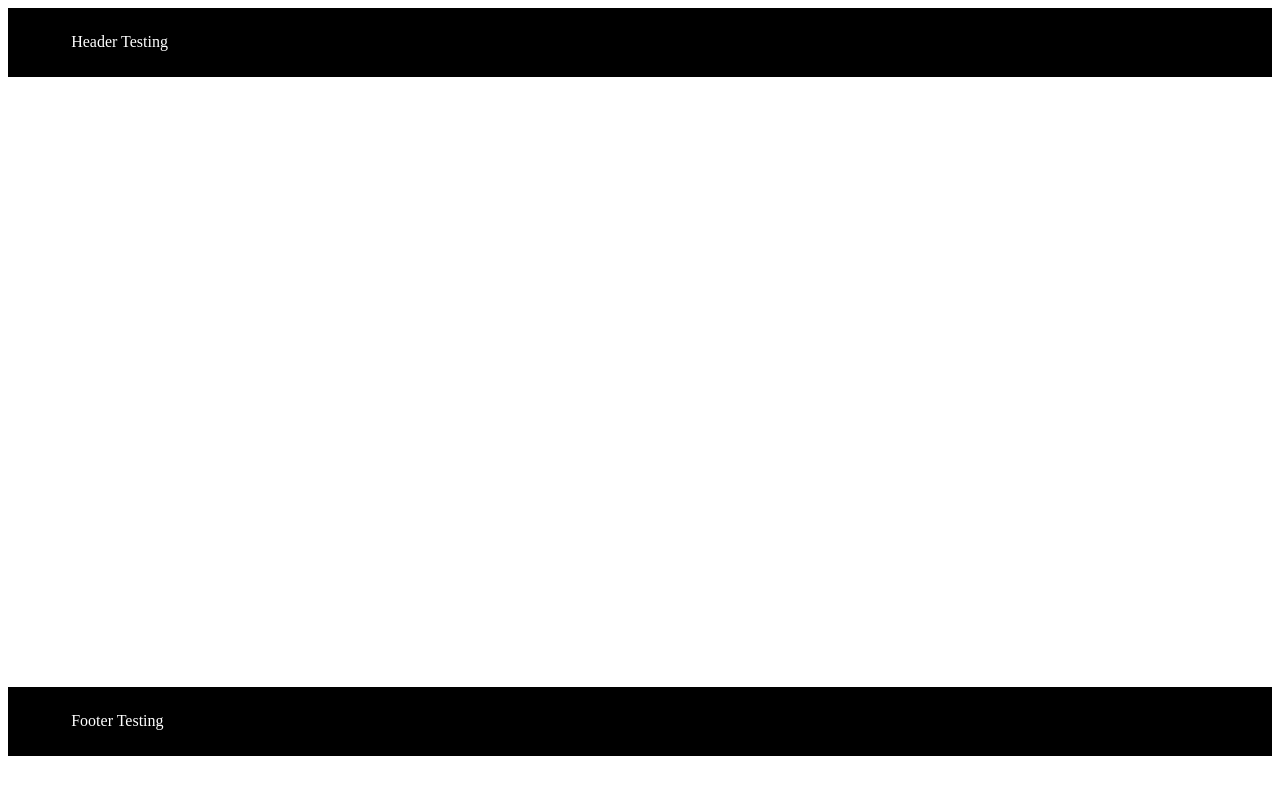
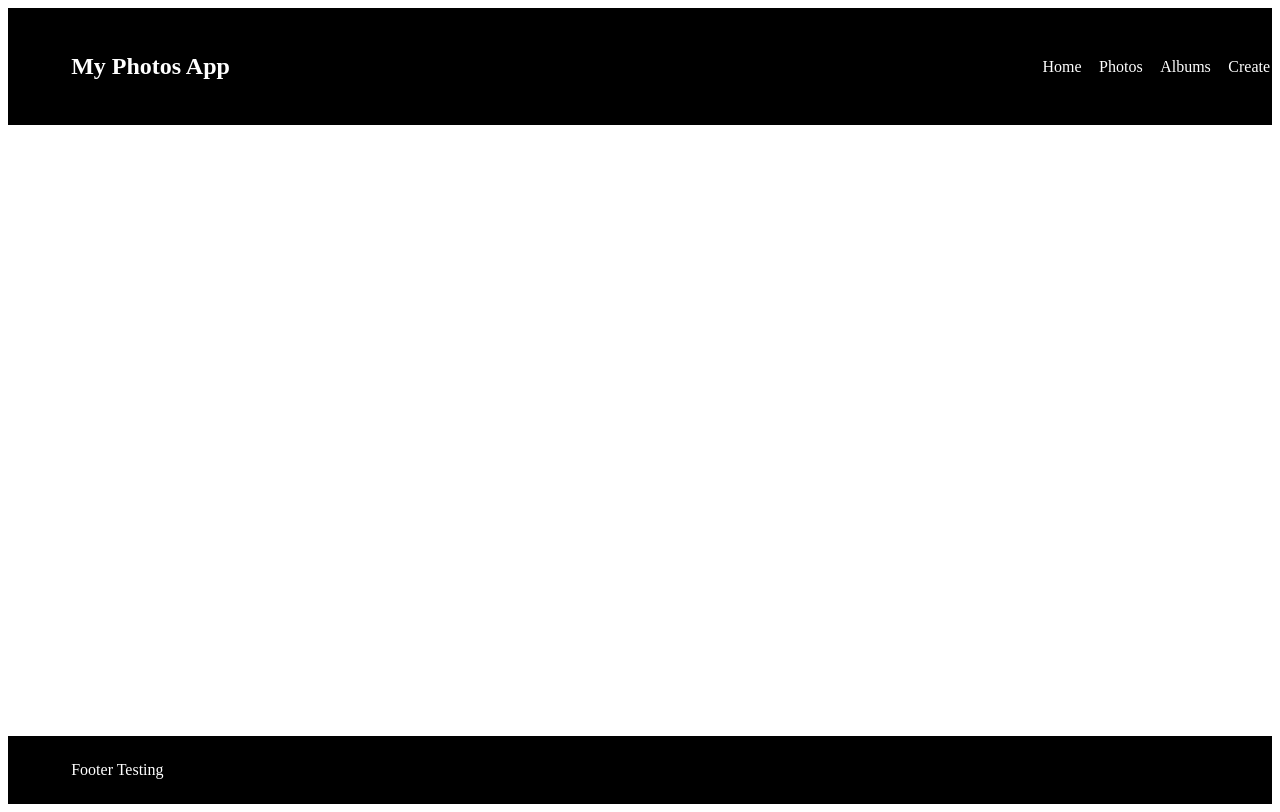
Before and after one commit to heysoypaez/acid-lab-tech-challenge, a React (Create React App) app: page /photos/new in a window 1280 px wide. Built offline with nearby package versions, Linux system fonts and the light colour scheme.

Commit message:
Loader and Navbar component created and implemented

```diff
--- a/src/layout/Header.js
+++ b/src/layout/Header.js
@@ -1,12 +1,14 @@
 
 import React from "react";
+import Navbar from "./Navbar.js"
 import "./styles/Header.scss";
 
 function Header(props) {
 
 	return(
 		<section className="Header">
-			Header Testing
+			<h2>My Photos App</h2>
+			<Navbar />
 		</section>
 	)
 }
--- a/src/layout/Hero.js
+++ b/src/layout/Hero.js
@@ -6,7 +6,7 @@ function Hero(props) {
 
 	return(
 		<section className="Hero">
-			Hero Testing
+			<h1>{props.title}</h1>
 		</section>
 	)
 }
--- /dev/null
+++ b/src/layout/Navbar.js
@@ -0,0 +1,20 @@
+
+import React from "react";
+import "./styles/Navbar.scss";
+import {Link} from "react-router-dom"
+
+function Navbar(props) {
+
+	return(
+		<nav className="Navbar">
+			<ul>
+				<li><Link to ="/">Home</Link></li>
+				<li><Link to ="/photos">Photos</Link></li>
+				<li><Link to ="">Albums</Link></li>
+				<li><Link to ="/photos/new">Create</Link></li>
+			</ul>
+		</nav>
+	)
+}
+
+export default Navbar;
--- a/src/layout/styles/Header.scss
+++ b/src/layout/styles/Header.scss
@@ -2,4 +2,7 @@
 	background-color: black;
 	color: white;
 	padding: 2% 5%;
+	display: flex;
+	justify-content: space-between;
+	align-items: center;
 }
--- /dev/null
+++ b/src/layout/styles/Loader.scss
@@ -0,0 +1,4 @@
+.Loader {
+	text-align: center;
+	padding: 5% 0;
+}
--- /dev/null
+++ b/src/layout/styles/Navbar.scss
@@ -0,0 +1,19 @@
+.Navbar ul {
+	display: flex;
+	justify-content: space-evenly;
+}
+
+.Navbar li {
+	list-style-type: none;
+	padding: 0 5%;
+}
+
+.Navbar a {
+	color: white;
+	text-decoration: none
+}
+
+.Navbar a:hover {
+	color: white;
+	text-decoration: underline;
+}
```
Also changed, not shown: src/layout/Loader.js (added, +14 -0 lines), src/layout/styles/Hero.scss (+8 -0 lines).
